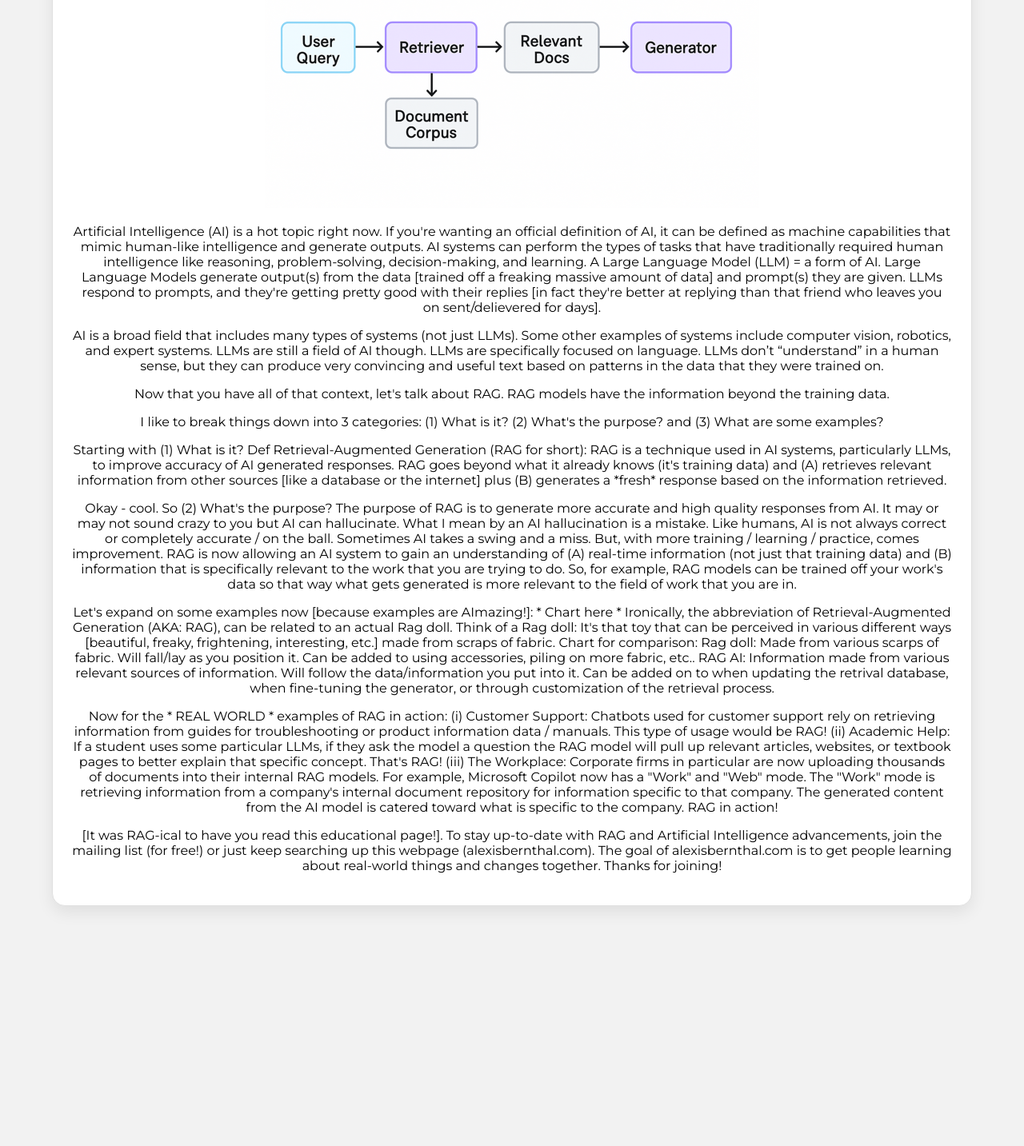
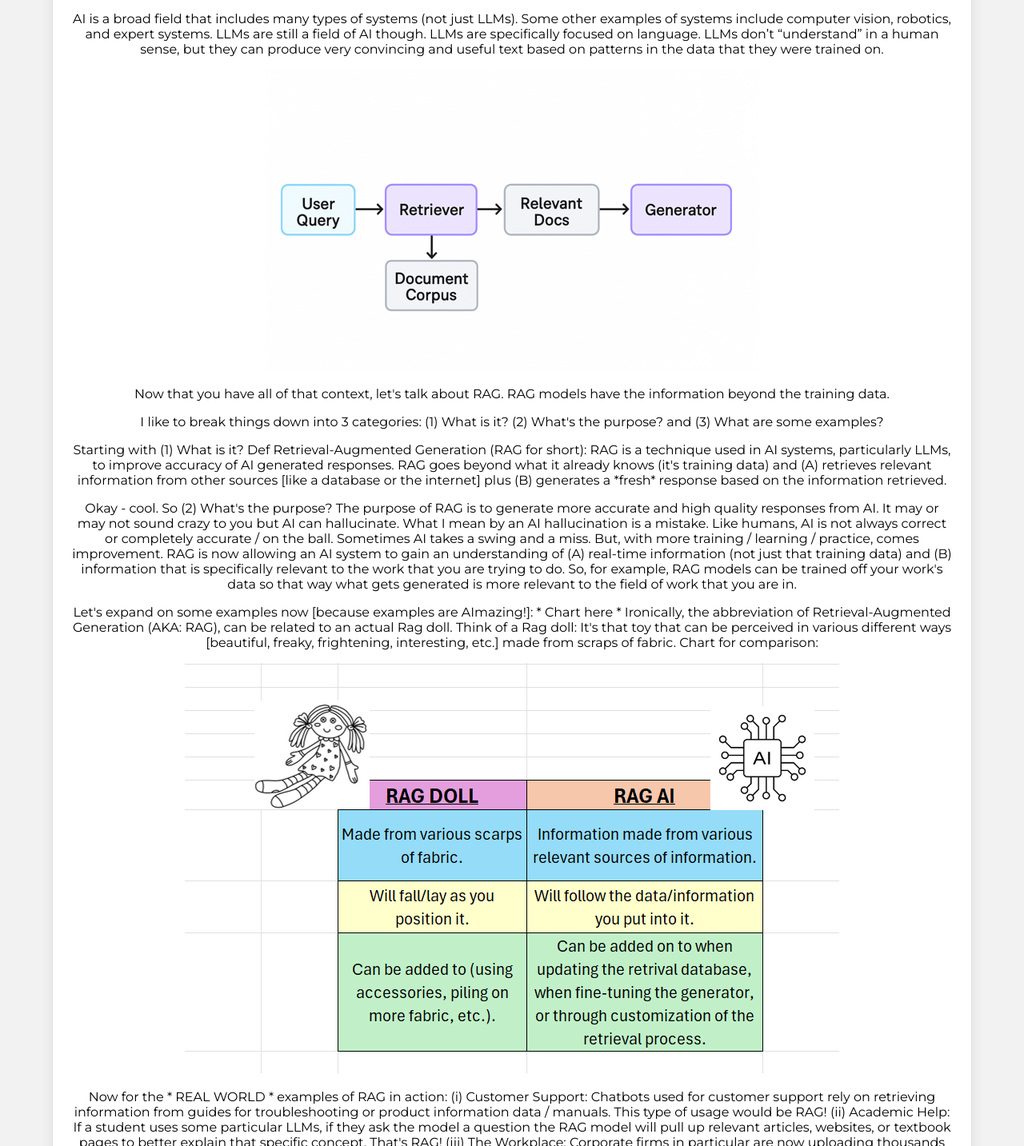
Before and after one commit to alexisbernt/Portfolio, a React (Create React App) app in the folder lexi-portfolio/: page /post1 in a window 1280 px wide. Shown: the part 677-2110 px from the top of the page at 80% size. Before the commit the page ends 1842 px from the top, so only its background shows below. Built offline with nearby package versions, Linux system fonts and the light colour scheme.

Commit message:
Added RAG visuals

```diff
--- a/lexi-portfolio/src/pages/Posts/LearningPost1-RAG.js
+++ b/lexi-portfolio/src/pages/Posts/LearningPost1-RAG.js
@@ -16,11 +16,6 @@ function Post1() {
         </div>
       </header>
 
-    {/* Image Section */}
-    <div className="post-image-container">
-    <img src="/rag.png" alt="Post" className="post-image" />
-    </div>
-
       {/* Content Section */}
       <div className="post-content">
         <p>Artificial Intelligence (AI) is a hot topic right now. If you're wanting an official definition of AI, it can be defined as machine capabilities that mimic human-like intelligence and generate outputs.
@@ -29,6 +24,10 @@ function Post1() {
           [in fact they're better at replying than that friend who leaves you on sent/delievered for days].</p>
         <p>AI is a broad field that includes many types of systems (not just LLMs). Some other examples of systems include computer vision, robotics, and expert systems. LLMs are still a field of AI though.
           LLMs are specifically focused on language. LLMs don’t “understand” in a human sense, but they can produce very convincing and useful text based on patterns in the data that they were trained on.</p>
+        {/* Image Section */}
+        <div className="post-image-container">
+        <img src="/rag.png" alt="Post" className="post-image" />
+        </div>
         <p>Now that you have all of that context, let's talk about RAG. RAG models have the information beyond the training data.</p>
         <p>I like to break things down into 3 categories: (1) What is it? (2) What's the purpose? and (3) What are some examples?</p>
         <p>Starting with (1) What is it?  Def Retrieval-Augmented Generation (RAG for short): RAG is a technique used in AI systems, particularly LLMs, to improve accuracy of AI generated responses. RAG goes beyond what it already knows (it's training data)
@@ -41,8 +40,11 @@ function Post1() {
             Ironically, the abbreviation of Retrieval-Augmented Generation (AKA: RAG), can be related to an actual Rag doll.
             Think of a Rag doll: It's that toy that can be perceived in various different ways [beautiful, freaky, frightening, interesting, etc.] made from scraps of fabric.
             Chart for comparison:
-            Rag doll: Made from various scarps of fabric. Will fall/lay as you position it. Can be added to using accessories, piling on more fabric, etc..
-            RAG AI: Information made from various relevant sources of information. Will follow the data/information you put into it. Can be added on to when updating the retrival database, when fine-tuning the generator, or through customization of the retrieval process.</p>
+          </p>
+          {/* Image Section */}
+          <div className="post-image-container">
+          <img src="/rag-doll.png" alt="Post" className="post-image" />
+          </div>
           <p>Now for the * REAL WORLD * examples of RAG in action: (i) Customer Support: Chatbots used for customer support rely on retrieving information from guides for troubleshooting or product information data / manuals. This type of usage would be RAG!
             (ii) Academic Help: If a student uses some particular LLMs, if they ask the model a question the RAG model will pull up relevant articles, websites, or textbook pages to better explain that specific concept. That's RAG!
             (iii) The Workplace: Corporate firms in particular are now uploading thousands of documents into their internal RAG models. For example, Microsoft Copilot now has a "Work" and "Web" mode. The "Work" mode is retrieving information from a company's internal document repository for information specific to that company.
```
Also changed, not shown: lexi-portfolio/public/rag-doll.png (added).
